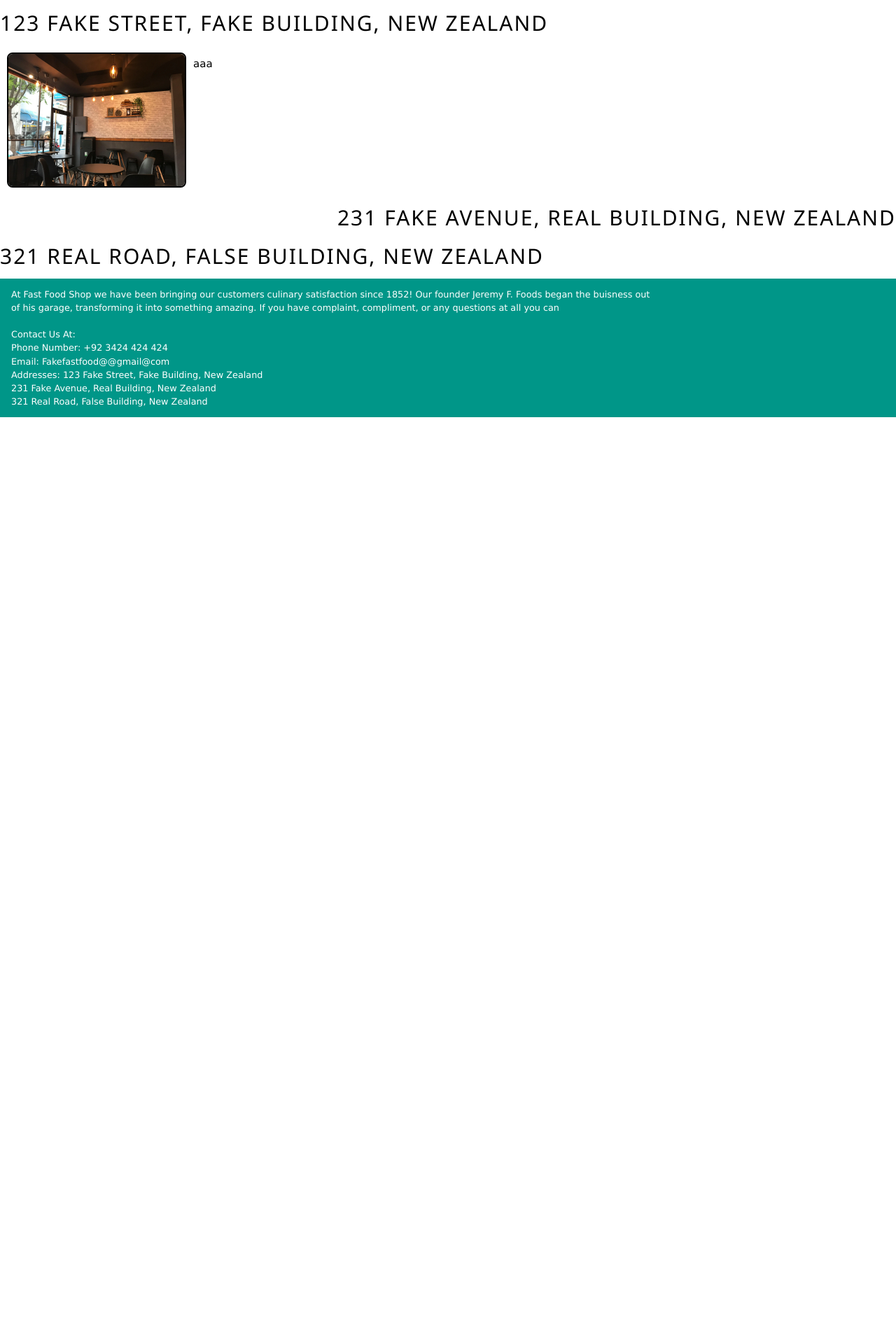
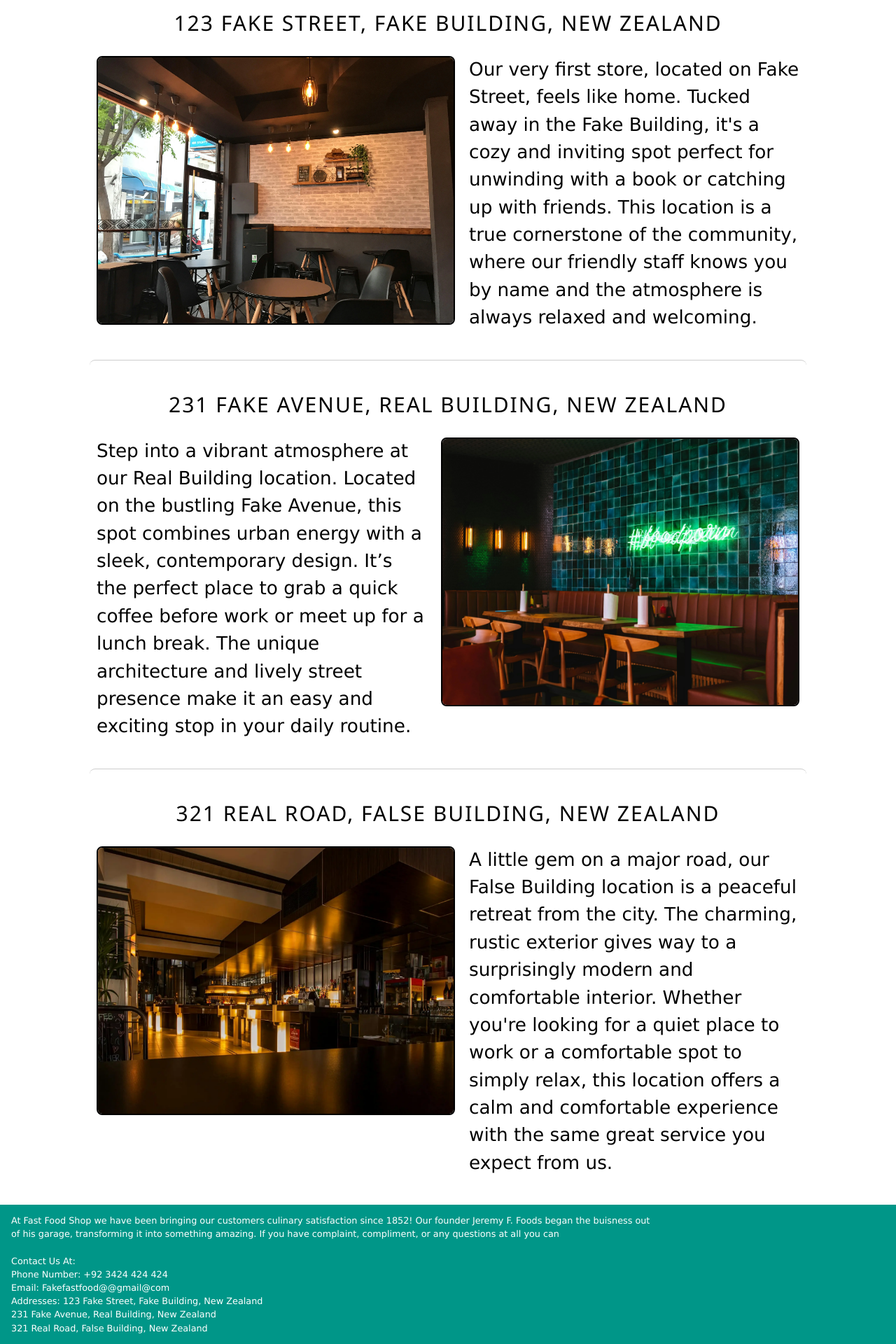
Before and after one commit to Shyam-droid-ui-54-droid/Food-Ordering, a Flask app: page /locations in a window 1280 px wide. Shown: the part 173-2093 px from the top of the page at 70% size. Before the commit the page ends 769 px from the top, so only its background shows below. Run offline with Flask 3, Linux system fonts and the light colour scheme.

Commit message:
created locations html layout

```diff
--- a/templates/locations.html
+++ b/templates/locations.html
@@ -1,25 +1,91 @@
 {% extends "base.html" %}
 
 {% block body %}
-<div>
-    <h2>123 Fake Street, Fake Building, New Zealand</h2>
-    <div style="display: flex; align-items:flex-start;">
-        <img
-        src = /static/images/assets/Location1.webp
-        style =
-        '
-        display:inline-block;
-        max-width: 20vw;
-        height: auto;
-        border: 2px solid black;
-        border-radius: 8px;
-        display: block;
-        margin: 10px;
-        display: flex;
-        justify-content: left;'>
-        <p>aaa</p>
+    <style>
+        .main-container {
+            display: flex;
+            justify-content: center;
+            align-items: center;
+            flex-direction: column;
+            width: 100%;
+        }
+
+        .location-container {
+            margin-bottom: 2rem;
+            max-width: 80vw;
+            border-radius: 8px;
+            overflow: hidden;
+            margin-left: auto;
+            margin-right: auto;
+        }
+
+        /* Adds a line between the location containers */
+        .location-container:not(:first-child) {
+            border-top: 1px solid #ccc;
+            padding-top: 2rem;
+        }
+
+        .location-header {
+            text-align: center;
+            margin-bottom: 1rem;
+        }
+
+        .location-content {
+            display: flex;
+            align-items: flex-start;
+            flex-wrap: nowrap;
+        }
+
+        .location-content.justify-right {
+            justify-content: flex-end;
+            flex-direction: row-reverse;
+        }
+
+        .location-image {
+            width: 40vw;
+            height: 30vw;
+            object-fit: cover;
+            border: 2px solid black;
+            border-radius: 8px;
+            margin: 10px;
+        }
+
+        .location-text {
+            margin: 10px;
+            flex: 1;
+            font-size: 1.75rem;
+        }
+    </style>
+
+    <div class="main-container">
+        <div class="location-container">
+            <h2 class="location-header">123 Fake Street, Fake Building, New Zealand</h2>
+            <div class="location-content">
+                <img
+                    src="/static/images/assets/Location1.webp"
+                    class="location-image">
+                <p class="location-text">Our very first store, located on Fake Street, feels like home. Tucked away in the Fake Building, it's a cozy and inviting spot perfect for unwinding with a book or catching up with friends. This location is a true cornerstone of the community, where our friendly staff knows you by name and the atmosphere is always relaxed and welcoming.</p>
+            </div>
+        </div>
+
+        <div class="location-container justify-right">
+            <h2 class="location-header">231 Fake Avenue, Real Building, New Zealand</h2>
+            <div class="location-content justify-right">
+                <img
+                    src="/static/images/assets/Location2.webp"
+                    class="location-image">
+                <p class="location-text">Step into a vibrant atmosphere at our Real Building location. Located on the bustling Fake Avenue, this spot combines urban energy with a sleek, contemporary design. It’s the perfect place to grab a quick coffee before work or meet up for a lunch break. The unique architecture and lively street presence make it an easy and exciting stop in your daily routine.</p>
+            </div>
+        </div>
+
+        <div class="location-container">
+            <h2 class="location-header">321 Real Road, False Building, New Zealand</h2>
+            <div class="location-content">
+                <img
+                    src="/static/images/assets/Location3.webp"
+                    class="location-image">
+                <p class="location-text">A little gem on a major road, our False Building location is a peaceful retreat from the city. The charming, rustic exterior gives way to a surprisingly modern and comfortable interior. Whether you're looking for a quiet place to work or a comfortable spot to simply relax, this location offers a calm and comfortable experience with the same great service you expect from us.</p>
+            </div>
+        </div>
     </div>
-    <h2 style="text-align:right;">231 Fake Avenue, Real Building, New Zealand</h2>
-
-    <h2>321 Real Road, False Building, New Zealand</h2>
 {% endblock %}
```
